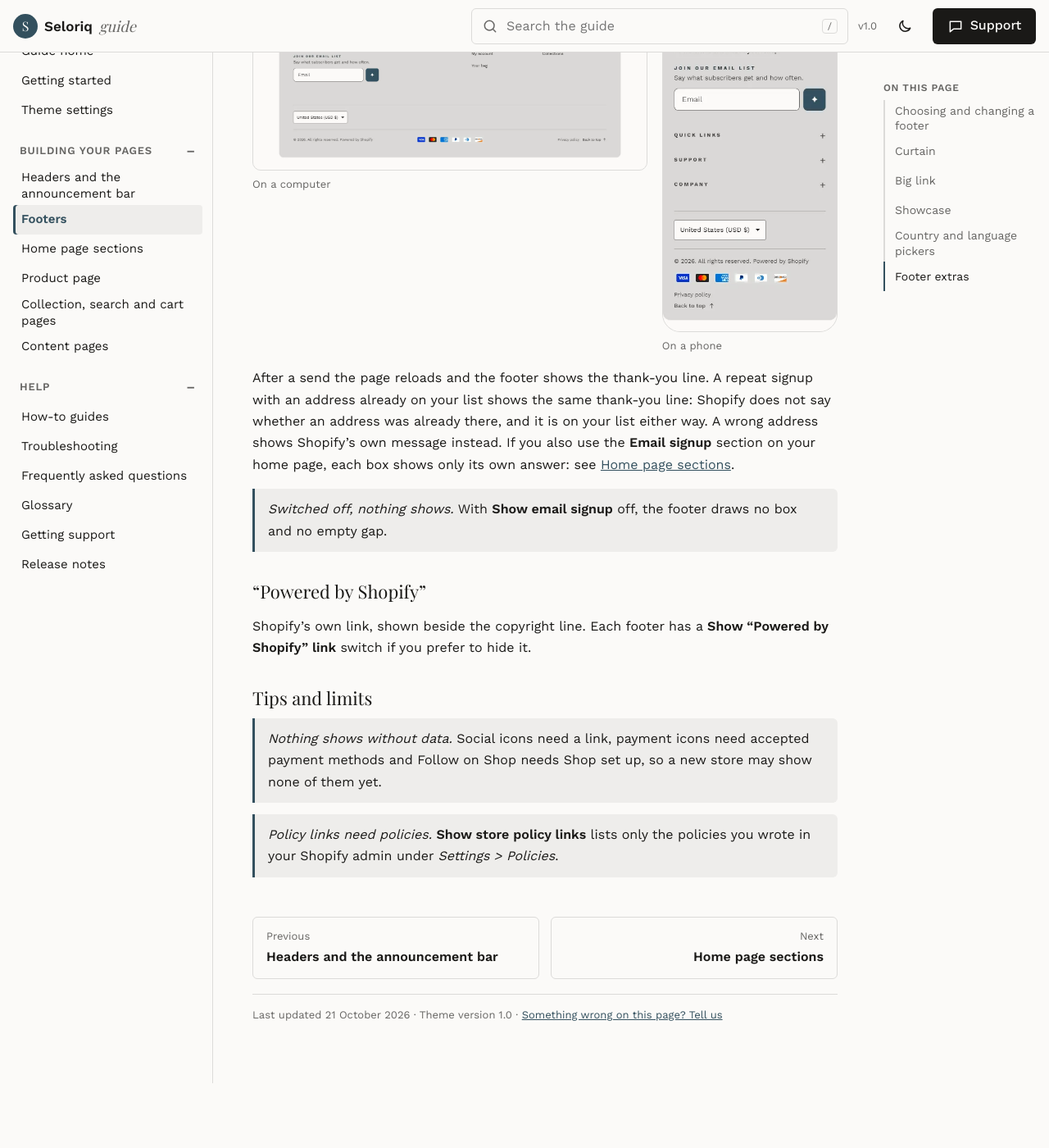
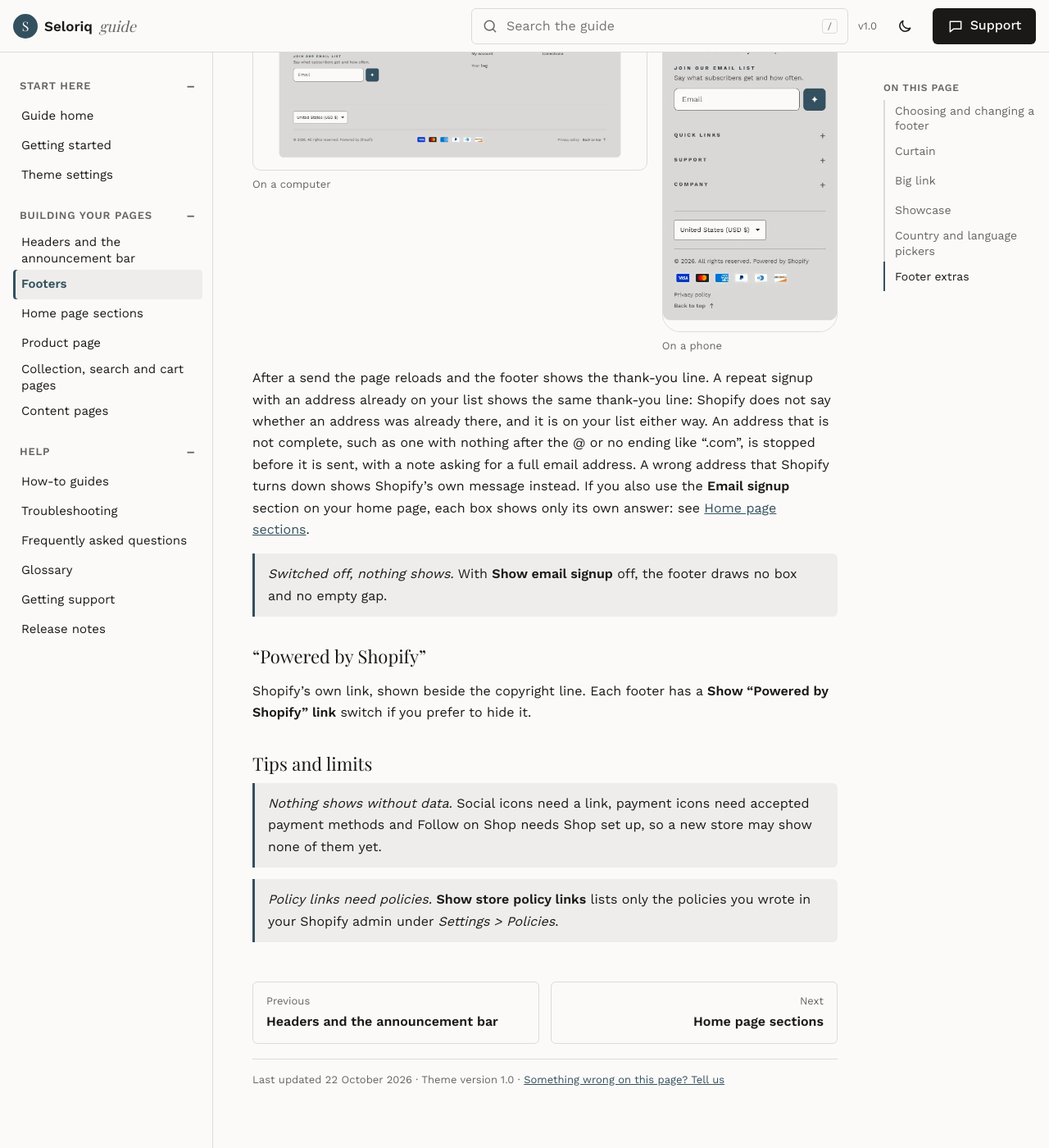
Before and after one commit to farazpawle/theme-guide, a Jekyll site: the page built from footers.md, in a window 1280 px wide and 1400 px high, scrolled down 26972 px. Shown: the whole window at 82% size. Built offline with Jekyll 4.4.1, drawn with Linux system fonts in a browser that asks for light colours; some web fonts are replaced; before the commit the page ends 28293 px from its top, so only the background shows below that.

Commit message:
Email signup: an incomplete address is stopped with a hint

```diff
--- a/footers.md
+++ b/footers.md
@@ -1,6 +1,6 @@
 ---
 title: Footers
-updated: 2026-10-21
+updated: 2026-10-22
 ---
 
 # Footers
@@ -698,7 +698,7 @@ You find these in each footer's settings, under **Email signup**. The look is fi
 
 {% include looks.html folder="footers" file="signup-showcase" name="Showcase email signup" looks="Brand card" plain="true" about="The Showcase footer with the email box in the brand card, its button a square badge." %}
 
-After a send the page reloads and the footer shows the thank-you line. A repeat signup with an address already on your list shows the same thank-you line: Shopify does not say whether an address was already there, and it is on your list either way. A wrong address shows Shopify's own message instead. If you also use the **Email signup** section on your home page, each box shows only its own answer: see [Home page sections](sections.md#email-signup).
+After a send the page reloads and the footer shows the thank-you line. A repeat signup with an address already on your list shows the same thank-you line: Shopify does not say whether an address was already there, and it is on your list either way. An address that is not complete, such as one with nothing after the @ or no ending like ".com", is stopped before it is sent, with a note asking for a full email address. A wrong address that Shopify turns down shows Shopify's own message instead. If you also use the **Email signup** section on your home page, each box shows only its own answer: see [Home page sections](sections.md#email-signup).
 
 > *Switched off, nothing shows.* With **Show email signup** off, the footer draws no box and no empty gap.
 
```
Also changed, not shown: sections.md (+2 -2 lines).
